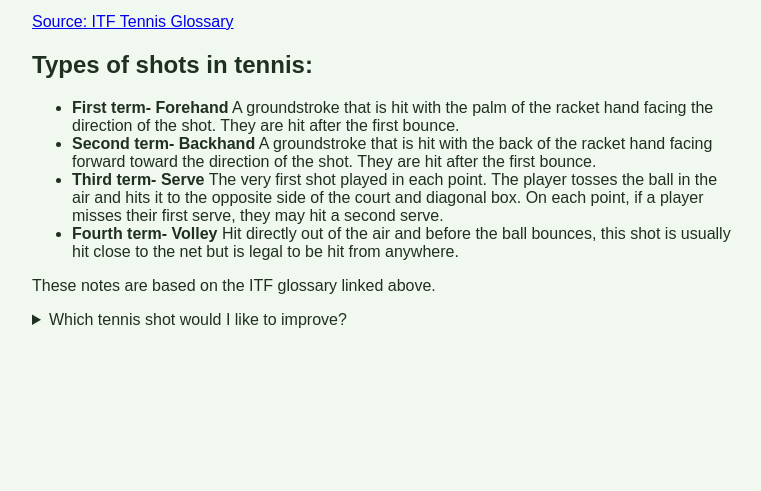
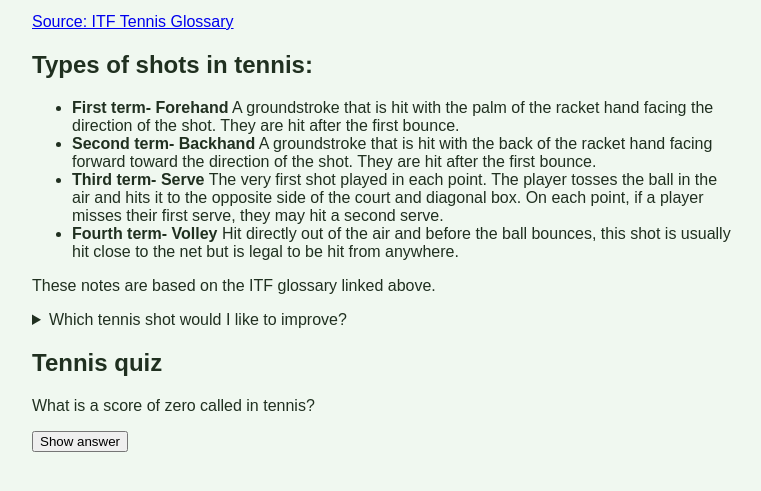
Before and after one commit to ethanl73/Tennis-explorer, a plain HTML site: page index.html in a window 1280 px wide. Shown: the part 215-706 px from the top of the page, without its empty margins (258-1019 px from the left). Drawn offline with Linux system fonts and the light colour scheme.

Commit message:
Add interactive tennis quiz

```diff
--- a/index.html
+++ b/index.html
@@ -38,5 +38,18 @@
   <summary>Which tennis shot would I like to improve?</summary>
   <p>I want to improve my backhand because its usually known as the weaker shot and easier for other players to attack. If I can improve it, I will become a lot more consistent. To do this, I could use a ball machine everyday and continue spending more time on hitting them during practice </p>
 </details>
+
+    <h2>Tennis quiz</h2>
+<p>What is a score of zero called in tennis?</p>
+
+<button onclick="showAnswer()">Show answer</button>
+<p id="answer"></p>
+
+<script>
+  function showAnswer() {
+    document.getElementById("answer").textContent = "Love!";
+  }
+</script>
+
   </body>
 </html>
```
